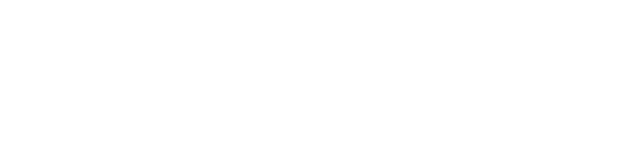
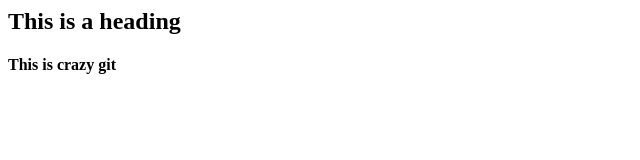
Before and after one commit to lm28810/CoeWars, a plain HTML site: page index.html in a window 1280 px wide. Shown: the whole page, without its empty margins (0-640 px from the left). Drawn offline with Linux system fonts and the light colour scheme.

Commit message:
sub head

```diff
--- a/index.html
+++ b/index.html
@@ -6,6 +6,10 @@
     <title>CodeWars</title>
 </head>
 <body>
+    <h2>This is a heading</h2>
+    <h4>This is crazy
+git
+    </h4>
 
 </body>
 </html>
```
